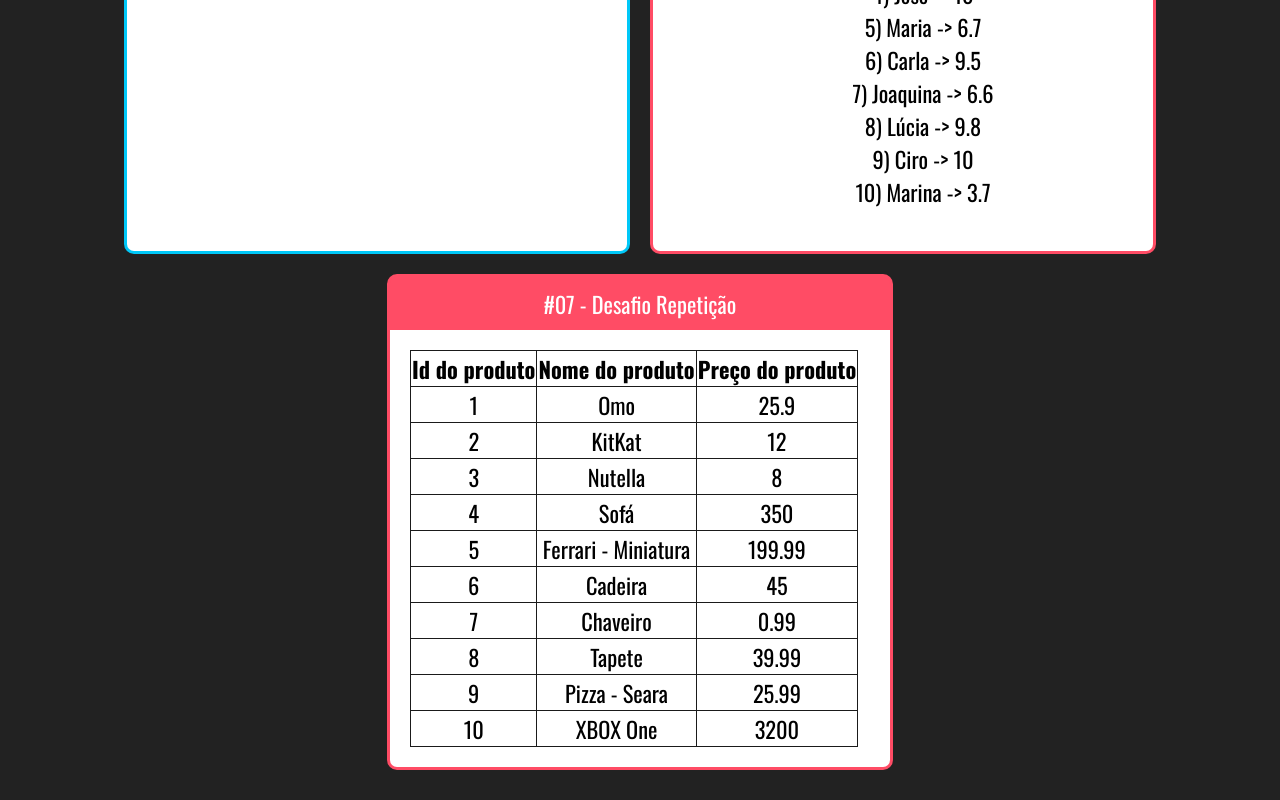
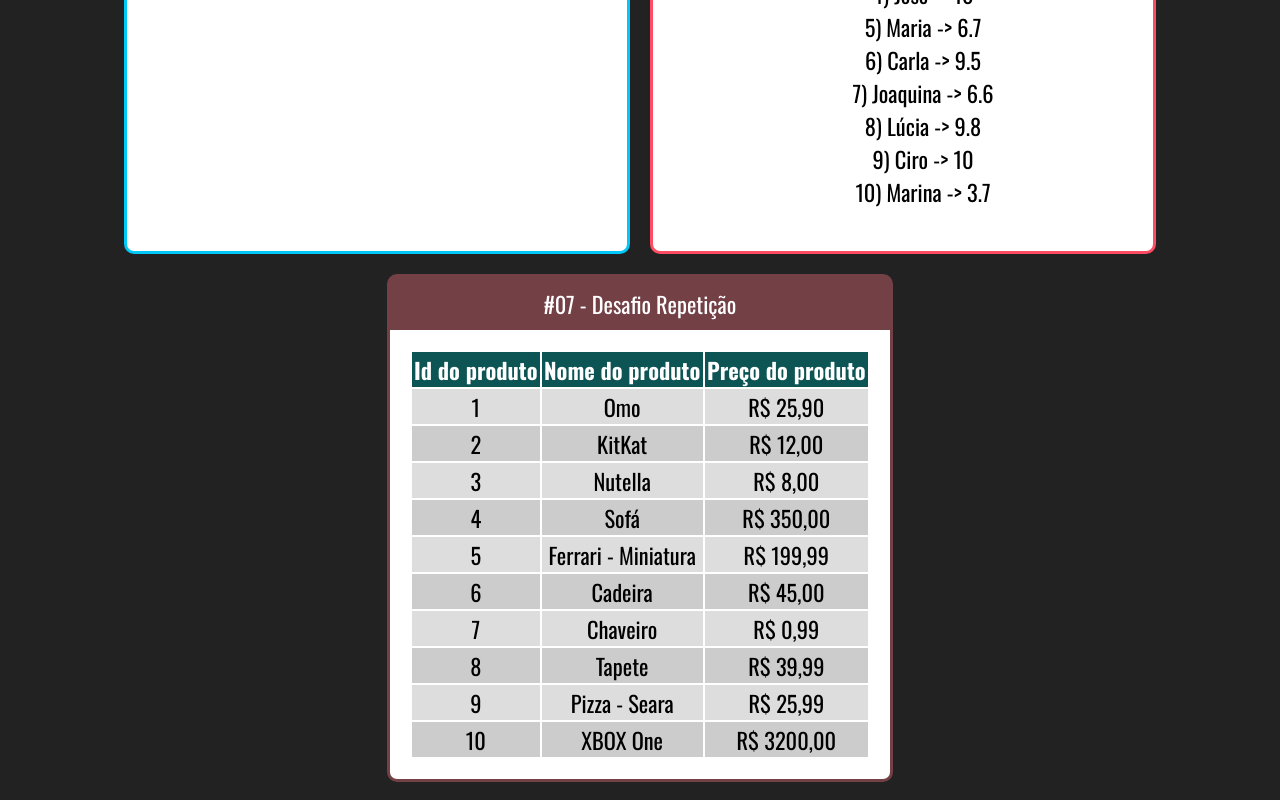
Before and after one commit to lucas-castro-developer/fundamentos-react, a React (Create React App) app: page / in a window 1280 px wide. Shown: the part 1142-1942 px from the top of the page. Built offline with nearby package versions, Linux system fonts and the light colour scheme.

Commit message:
Improving product list table

```diff
--- a/src/app.jsx
+++ b/src/app.jsx
@@ -47,7 +47,7 @@ export default () => (
       <Card titulo="#06 - Repetição" color="#FF4C65">
         <ListaAlunos></ListaAlunos>
       </Card>
-      <Card titulo="#07 - Desafio Repetição" color="#FF4C65">
+      <Card titulo="#07 - Desafio Repetição" color="#734046">
         <ListaProdutos></ListaProdutos>
       </Card>
     </div>
--- a/src/components/data/produtos.js
+++ b/src/components/data/produtos.js
@@ -1,52 +1,54 @@
-export default [
+const produtos = [
   {
-    idProduto: 1,
-    nomeProduto: "Omo",
-    precoProduto: 25.9,
+    id: 1,
+    nome: "Omo",
+    preco: 25.9,
   },
   {
-    idProduto: 2,
-    nomeProduto: "KitKat",
-    precoProduto: 12.0,
+    id: 2,
+    nome: "KitKat",
+    preco: 12.0,
   },
   {
-    idProduto: 3,
-    nomeProduto: "Nutella",
-    precoProduto: 8.0,
+    id: 3,
+    nome: "Nutella",
+    preco: 8.0,
   },
   {
-    idProduto: 4,
-    nomeProduto: "Sofá",
-    precoProduto: 350.0,
+    id: 4,
+    nome: "Sofá",
+    preco: 350.0,
   },
   {
-    idProduto: 5,
-    nomeProduto: "Ferrari - Miniatura",
-    precoProduto: 199.99,
+    id: 5,
+    nome: "Ferrari - Miniatura",
+    preco: 199.99,
   },
   {
-    idProduto: 6,
-    nomeProduto: "Cadeira",
-    precoProduto: 45.0,
+    id: 6,
+    nome: "Cadeira",
+    preco: 45.0,
   },
   {
-    idProduto: 7,
-    nomeProduto: "Chaveiro",
-    precoProduto: 0.99,
+    id: 7,
+    nome: "Chaveiro",
+    preco: 0.99,
   },
   {
-    idProduto: 8,
-    nomeProduto: "Tapete",
-    precoProduto: 39.99,
+    id: 8,
+    nome: "Tapete",
+    preco: 39.99,
   },
   {
-    idProduto: 9,
-    nomeProduto: "Pizza - Seara",
-    precoProduto: 25.99,
+    id: 9,
+    nome: "Pizza - Seara",
+    preco: 25.99,
   },
   {
-    idProduto: 10,
-    nomeProduto: "XBOX One",
-    precoProduto: 3200.0,
+    id: 10,
+    nome: "XBOX One",
+    preco: 3200.0,
   },
 ];
+
+export default produtos
--- /dev/null
+++ b/src/components/repeticao/ListaProdutos.css
@@ -0,0 +1,16 @@
+table {
+  width: 100%;
+}
+
+.tabelaProdutos th {
+  color: #ffffff;
+  background-color: #0d5555;
+}
+
+.tabelaProdutos .Par {
+  background-color: #ddd;
+}
+
+.tabelaProdutos .Impar {
+  background-color: #ccc;
+}
--- a/src/components/repeticao/ListaProdutos.jsx
+++ b/src/components/repeticao/ListaProdutos.jsx
@@ -1,28 +1,30 @@
+import "./ListaProdutos.css";
 import React from "react";
 import produtos from "../data/produtos";
 
 export default (props) => {
-  const tableStyle = {
-    borderCollapse: "collapse",
-    border: "1px solid #1A1A1A",
-  };
-  const produtosItemLista = produtos.map((produto) => {
-    return (
-      <tr style={tableStyle}>
-        <td style={tableStyle}>{produto.idProduto}</td>
-        <td style={tableStyle}>{produto.nomeProduto}</td>
-        <td style={tableStyle}>{produto.precoProduto}</td>
-      </tr>
-    );
-  });
+  function getLinhas() {
+    return produtos.map((produto, i) => {
+      return (
+        <tr key={produto.id} className={i % 2 === 0 ? "Par" : "Impar"}>
+          <td>{produto.id}</td>
+          <td>{produto.nome}</td>
+          <td>R$ {produto.preco.toFixed(2).replace(".", ",")}</td>
+        </tr>
+      );
+    });
+  }
+
   return (
-    <table style={tableStyle}>
-      <tr style={tableStyle}>
-        <th style={tableStyle}>Id do produto</th>
-        <th style={tableStyle}>Nome do produto</th>
-        <th style={tableStyle}>Preço do produto</th>
-      </tr>
-      {produtosItemLista}
+    <table className="tabelaProdutos">
+      <thead>
+        <tr>
+          <th>Id do produto</th>
+          <th>Nome do produto</th>
+          <th>Preço do produto</th>
+        </tr>
+      </thead>
+      <tbody>{getLinhas()}</tbody>
     </table>
   );
 };
```
